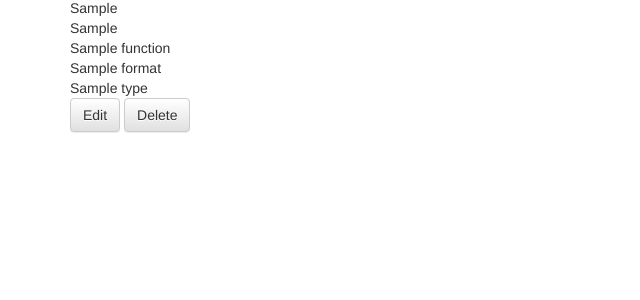
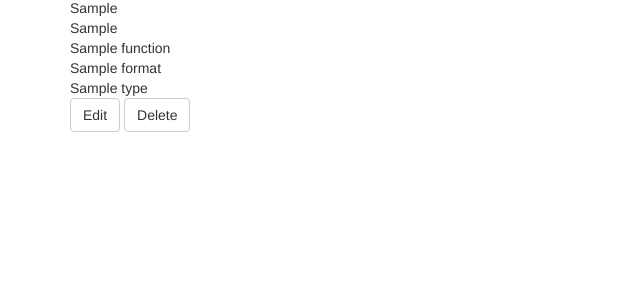
Before and after one commit to llcit/clt-pln, a Django app: page /pln/app/1/ in a window 1280 px wide. Shown: the part 478-778 px from the top of the page, without its empty margins (0-640 px from the left). Run offline with Django 3.2, Linux system fonts and the light colour scheme; a user stored in the database is signed in; tables that the repository leaves empty hold one stand-in row (values such as "Sample post"); grey boxes marked "Sample" are stand-in pictures; some libraries are stand-ins or nearby versions.

Commit message:
Removed bootstrap theme.

```diff
--- a/pln/templates/pln/base.html
+++ b/pln/templates/pln/base.html
@@ -11,9 +11,6 @@
 
     <!-- Bootstrap Core CSS -->
     <link rel="stylesheet" href="{% static 'css/bootstrap.min.css' %}">
-
-    <!-- Bootstrap Theme CSS -->
-    <link rel="stylesheet" href="{% static 'css/bootstrap-theme.min.css' %}">
 
     <!-- PLN Custom CSS -->
     <link rel="stylesheet" href="{% static 'css/pln.css' %}">
@@ -38,9 +35,6 @@
       {% endblock %}
     </div>
 
-    <!-- JQuery -->
-    <script src="{% static "js/jquery.min.js" %}"></script>
-
     <!-- Bootstrap Core JavaScript -->
     <script src="{% static "js/bootstrap.min.js" %}"></script>
   </body>
```
